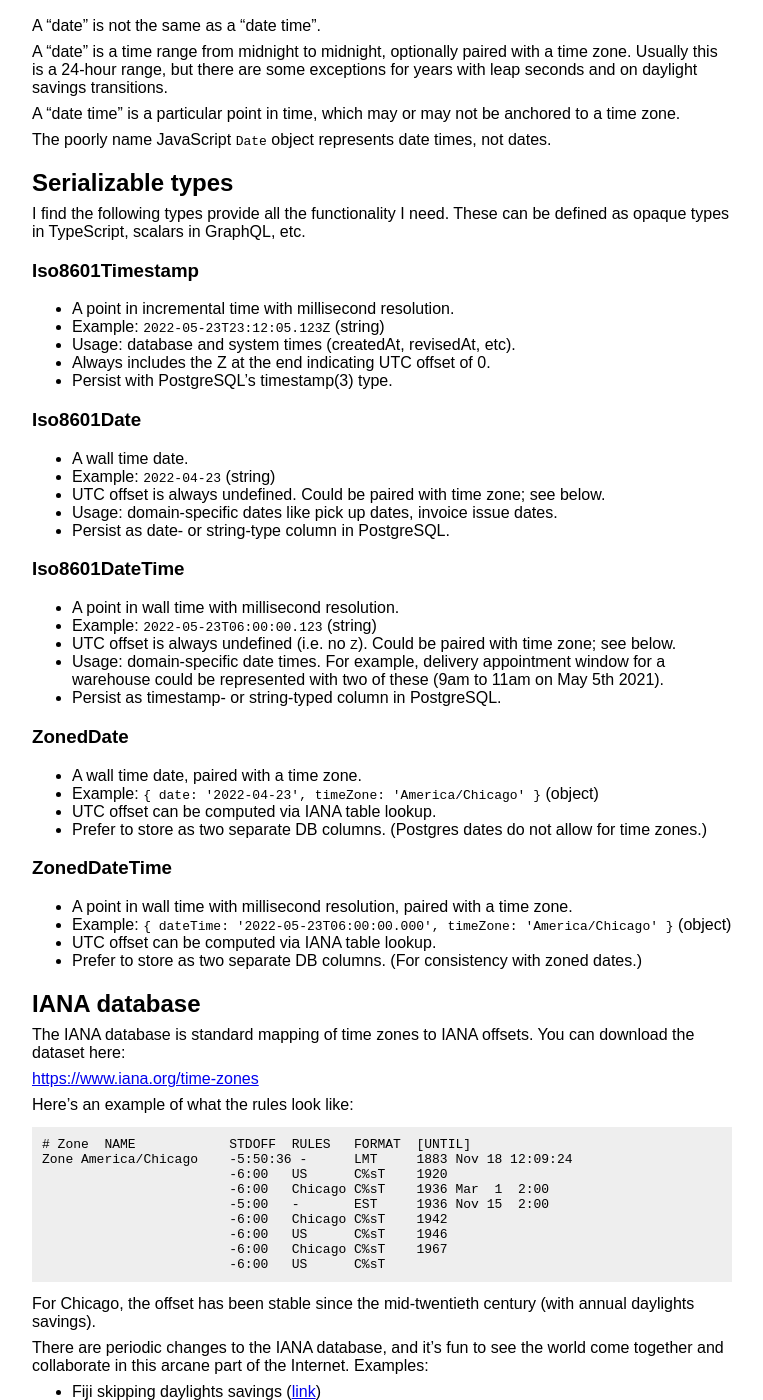
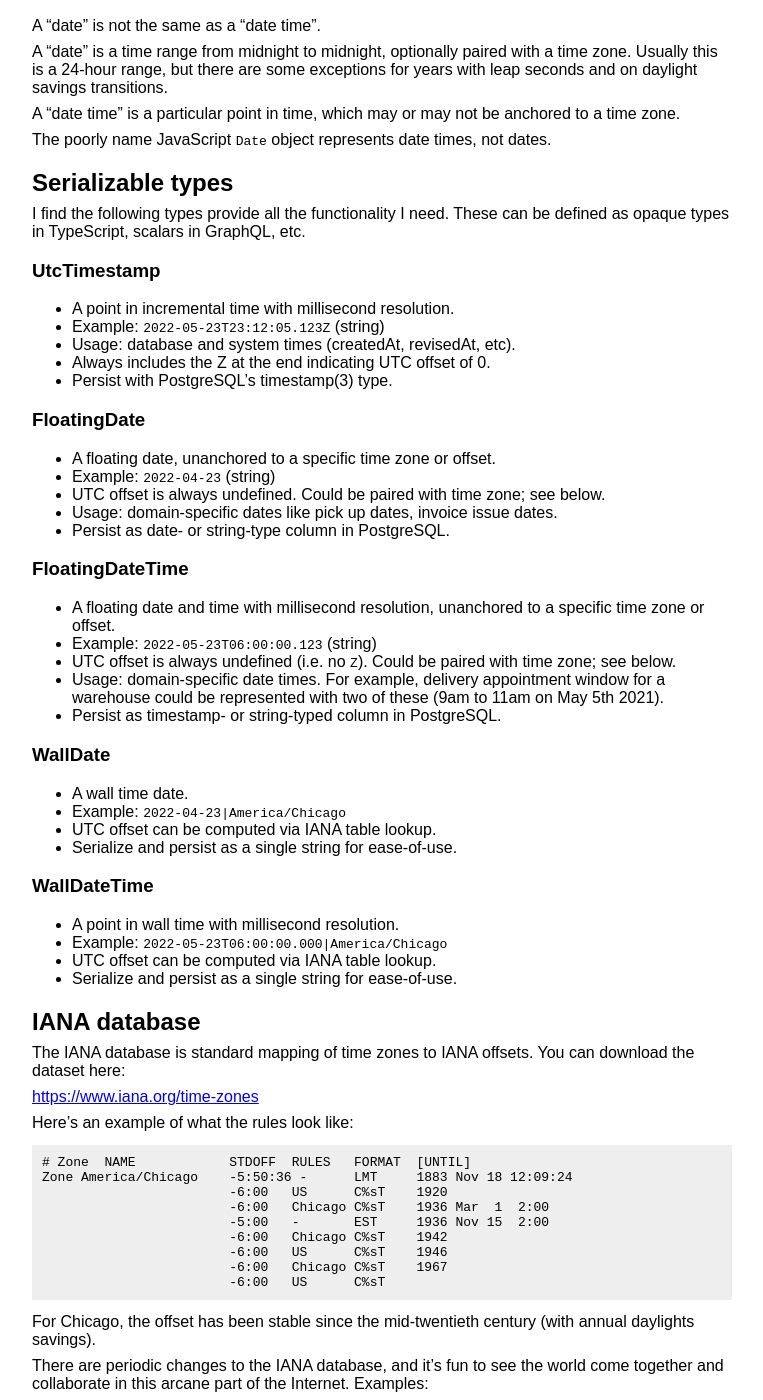
Before and after one commit to maxh/maxheinritz.com, a Jekyll site: the page built from _posts/2022-05-29-dates-and-times.md, in a window 1280 px wide and 1400 px high, scrolled down 1405 px. Shown: the whole window, without its empty margins (108-871 px from the left). Built offline with Jekyll 4.4.1, drawn with Linux system fonts in a browser that asks for light colours.

Commit message:
date and time update

```diff
--- a/_posts/2022-05-29-dates-and-times.md
+++ b/_posts/2022-05-29-dates-and-times.md
@@ -84,7 +84,7 @@ The poorly name JavaScript `Date` object represents date times, not dates.
 
 I find the following types provide all the functionality I need. These can be defined as opaque types in TypeScript, scalars in GraphQL, etc.
 
-### Iso8601Timestamp
+### UtcTimestamp
 
 - A point in incremental time with millisecond resolution.
 - Example: `2022-05-23T23:12:05.123Z` (string)
@@ -92,35 +92,35 @@ I find the following types provide all the functionality I need. These can be de
 - Always includes the Z at the end indicating UTC offset of 0.
 - Persist with PostgreSQL’s timestamp(3) type.
 
-### Iso8601Date
+### FloatingDate
 
-- A wall time date.
+- A floating date, unanchored to a specific time zone or offset.
 - Example: `2022-04-23` (string)
 - UTC offset is always undefined. Could be paired with time zone; see below.
 - Usage: domain-specific dates like pick up dates, invoice issue dates.
 - Persist as date- or string-type column in PostgreSQL.
 
-### Iso8601DateTime
+### FloatingDateTime
 
-- A point in wall time with millisecond resolution.
+- A floating date and time with millisecond resolution, unanchored to a specific time zone or offset.
 - Example: `2022-05-23T06:00:00.123` (string)
 - UTC offset is always undefined (i.e. no `Z`). Could be paired with time zone; see below.
 - Usage: domain-specific date times. For example, delivery appointment window for a warehouse could be represented with two of these (9am to 11am on May 5th 2021).
 - Persist as timestamp- or string-typed column in PostgreSQL.
 
-### ZonedDate
+### WallDate
 
-- A wall time date, paired with a time zone.
-- Example: `{ date: '2022-04-23', timeZone: 'America/Chicago' }` (object)
+- A wall time date.
+- Example: `2022-04-23|America/Chicago`
 - UTC offset can be computed via IANA table lookup.
-- Prefer to store as two separate DB columns. (Postgres dates do not allow for time zones.)
+- Serialize and persist as a single string for ease-of-use.
 
-### ZonedDateTime
+### WallDateTime
 
-- A point in wall time with millisecond resolution, paired with a time zone.
-- Example: `{ dateTime: '2022-05-23T06:00:00.000', timeZone: 'America/Chicago' }` (object)
+- A point in wall time with millisecond resolution.
+- Example: `2022-05-23T06:00:00.000|America/Chicago`
 - UTC offset can be computed via IANA table lookup.
-- Prefer to store as two separate DB columns. (For consistency with zoned dates.)
+- Serialize and persist as a single string for ease-of-use.
 
 ## IANA database
 
```
